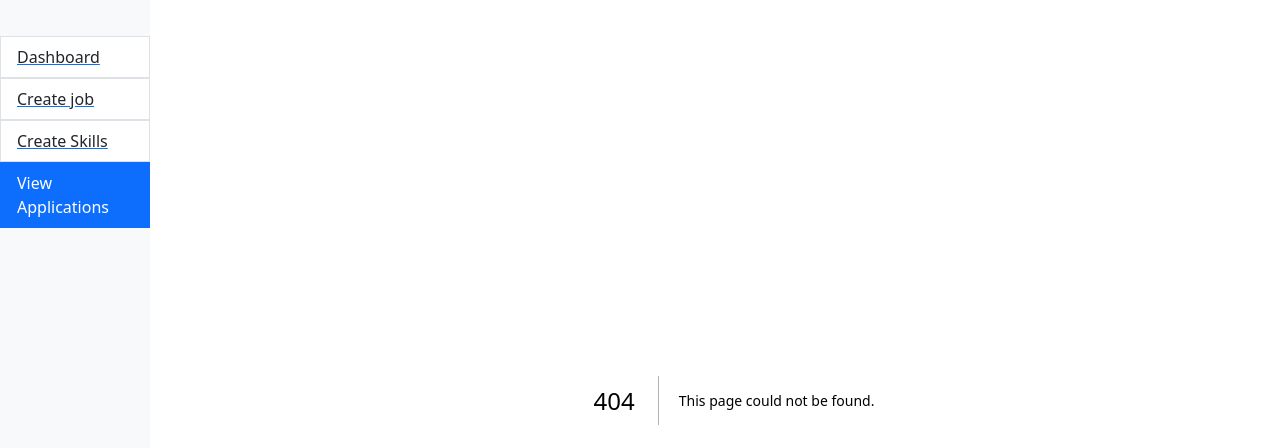
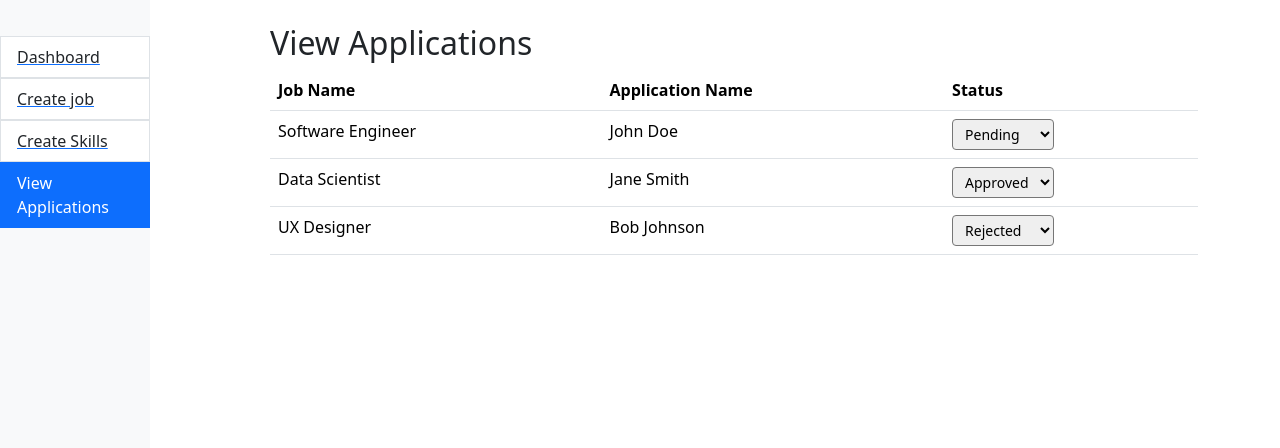
Before and after one commit to Swahilipot-Hub-Developers/fursa2.0-web, a Next.js app: page /employer/view-applications in a window 1280 px wide. Before the commit this address had no page. Shown: the top 448 px of the page. Built offline with nearby package versions, Linux system fonts and the light colour scheme; some icons are missing.

Commit message:
Pages updates and sidebar changes

```diff
--- a/src/layout/SideBar.js
+++ b/src/layout/SideBar.js
@@ -1,25 +1,25 @@
 import Link from 'next/link';
-import { ListGroup, Button } from 'react-bootstrap';
+import { ListGroup } from 'react-bootstrap';
 import { useRouter } from 'next/router';
 import { useEffect, useState } from 'react';
 
-const Sidebar = ({ isMinimized, toggleSidebar }) => {
+const Sidebar = ({ isMinimized }) => {
   const router = useRouter();
   const userType = router.pathname.startsWith('/employer') ? 'employer' : 'seeker';
-  const [isOffcanvasOpen, setIsOffcanvasOpen] = useState(true);
+  const [isOffcanvasOpen, setIsOffcanvasOpen] = useState(null);
 
   useEffect(() => {
     const handleResize = () => {
-      setIsOffcanvasOpen(window.innerWidth > 768);
+      setIsOffcanvasOpen(window.innerWidth > 768 && isOffcanvasOpen);
     };
 
     window.addEventListener('resize', handleResize);
-    handleResize();
+    setIsOffcanvasOpen(window.innerWidth > 768);
 
     return () => {
       window.removeEventListener('resize', handleResize);
     };
-  }, []);
+  }, [isOffcanvasOpen]);
 
   const sidebarItems = userType === 'employer'
     ? [
@@ -31,6 +31,8 @@ const Sidebar = ({ isMinimized, toggleSidebar }) => {
     : [
         { href: '/seeker/dashboard', label: 'Dashboard' },
         { href: '/seeker/jobs/catalogue', label: 'Jobs' },
+        { href: '/seeker/view-applications', label: 'View Applications'},
+        { href: '/seeker/apply-job', label: 'Apply for a job' },
       ];
 
   return (
--- /dev/null
+++ b/src/pages/employer/application/[id].js
@@ -0,0 +1 @@
+// Viewing application by ID
--- /dev/null
+++ b/src/pages/employer/view-applications.js
@@ -0,0 +1,73 @@
+import { useState } from "react";
+
+const mockApplicationsData = [
+  {
+    id: 1,
+    jobName: "Software Engineer",
+    applicationName: "John Doe",
+    status: "Pending",
+  },
+  {
+    id: 2,
+    jobName: "Data Scientist",
+    applicationName: "Jane Smith",
+    status: "Approved",
+  },
+  {
+    id: 3,
+    jobName: "UX Designer",
+    applicationName: "Bob Johnson",
+    status: "Rejected",
+  },
+];
+
+const ViewApplicationsPage = () => {
+  const [applicationsData, setApplicationsData] = useState(mockApplicationsData);
+
+  const handleStatusChange = (id, newStatus) => {
+    // Update the status in the UI
+    const updatedApplications = applicationsData.map((application) =>
+      application.id === id ? { ...application, status: newStatus } : application
+    );
+    setApplicationsData(updatedApplications);
+
+    //axios.post to an API endpoint
+    // axios.post(`/api/fursa/jobs/${id}`, { status: newStatus });
+  };
+
+  return (
+    <div className="my-4">
+      <h2>View Applications</h2>
+      <table className="table table-hover">
+        <thead>
+          <tr>
+            <th scope="col">Job Name</th>
+            <th scope="col">Application Name</th>
+            <th scope="col">Status</th>
+          </tr>
+        </thead>
+        <tbody>
+          {applicationsData.map((application) => (
+            <tr key={application.id}>
+              <td>{application.jobName}</td>
+              <td>{application.applicationName}</td>
+              <td>
+                <select
+                  value={application.status}
+                  onChange={(e) => handleStatusChange(application.id, e.target.value)}
+                  className="form-control-sm"
+                >
+                  <option value="Pending">Pending</option>
+                  <option value="Approved">Approved</option>
+                  <option value="Rejected">Rejected</option>
+                </select>
+              </td>
+            </tr>
+          ))}
+        </tbody>
+      </table>
+    </div>
+  );
+};
+
+export default ViewApplicationsPage;
--- a/src/styles/globals.css
+++ b/src/styles/globals.css
@@ -67,7 +67,8 @@ main {
 
 /* Toggling the minimization of the sidebar by reducing the width */
 .minimized {
-  width: 90px;
+  width: 120px;
+  margin-left: 0px;
 }
 
 /* Setting the display to cater for the sidebar */
@@ -91,6 +92,7 @@ main {
   background: none;
   z-index: 1;
 }
+/*End of Sidebar Styling*/
 
 .nav-link {
   position: relative;
```
Also changed, not shown: src/pages/seeker/apply-job.js (added, +105 -0 lines), src/pages/seeker/view-applications.js (added, +52 -0 lines).
